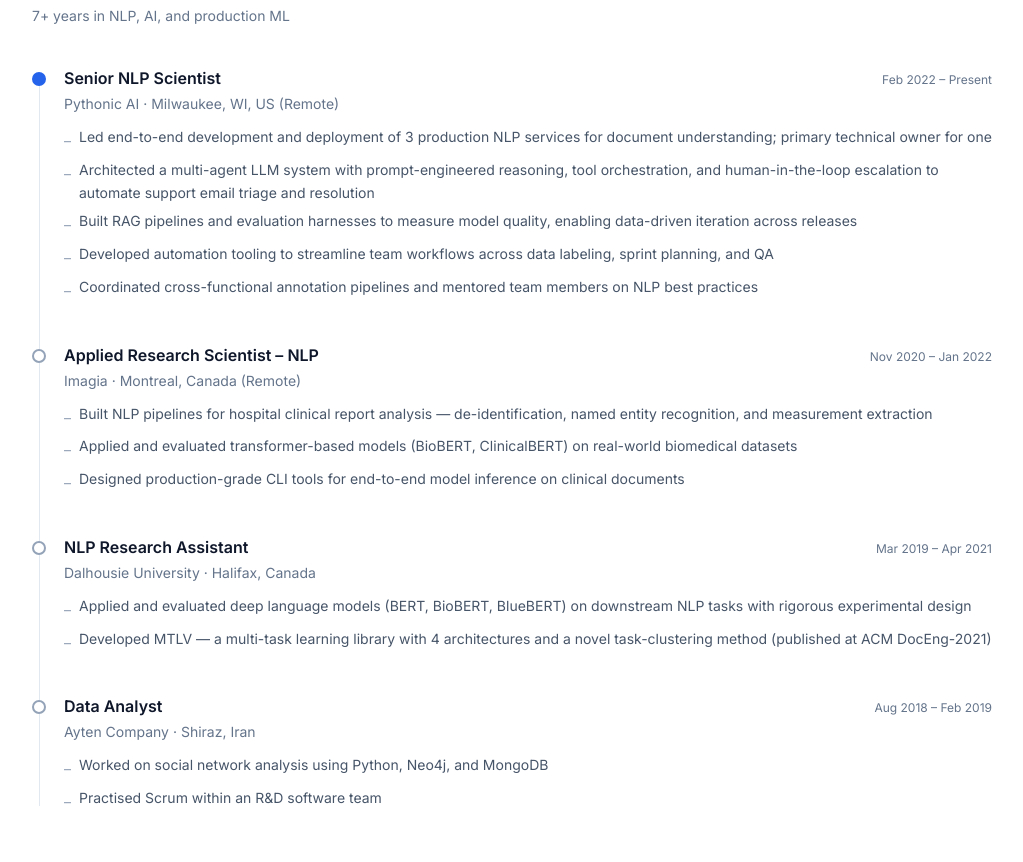
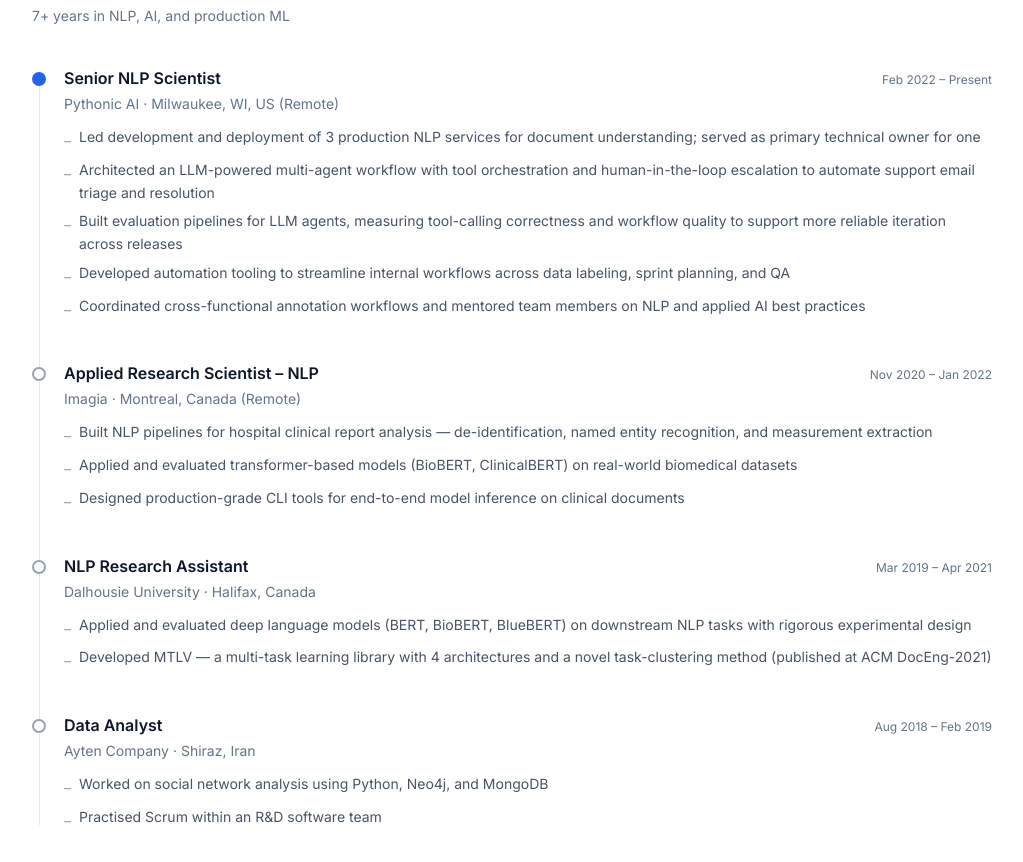
Before and after one commit to fatemerhmi/fatemerhmi.github.io, a Next.js app: page / in a window 1280 px wide. Shown: the part 2260-3122 px from the top of the page, without its empty margins (128-1151 px from the left). Built offline with nearby package versions, Linux system fonts and the light colour scheme.

Commit message:
Clarify work experience bullets

```diff
--- a/components/WorkExperience.tsx
+++ b/components/WorkExperience.tsx
@@ -6,11 +6,11 @@ const jobs = [
     location: "Milwaukee, WI, US (Remote)",
     period: "Feb 2022 – Present",
     bullets: [
-      "Led end-to-end development and deployment of 3 production NLP services for document understanding; primary technical owner for one",
-      "Architected a multi-agent LLM system with prompt-engineered reasoning, tool orchestration, and human-in-the-loop escalation to automate support email triage and resolution",
-      "Built RAG pipelines and evaluation harnesses to measure model quality, enabling data-driven iteration across releases",
-      "Developed automation tooling to streamline team workflows across data labeling, sprint planning, and QA",
-      "Coordinated cross-functional annotation pipelines and mentored team members on NLP best practices",
+      "Led development and deployment of 3 production NLP services for document understanding; served as primary technical owner for one",
+      "Architected an LLM-powered multi-agent workflow with tool orchestration and human-in-the-loop escalation to automate support email triage and resolution",
+      "Built evaluation pipelines for LLM agents, measuring tool-calling correctness and workflow quality to support more reliable iteration across releases",
+      "Developed automation tooling to streamline internal workflows across data labeling, sprint planning, and QA",
+      "Coordinated cross-functional annotation workflows and mentored team members on NLP and applied AI best practices",
     ],
     highlight: true,
   },
```
